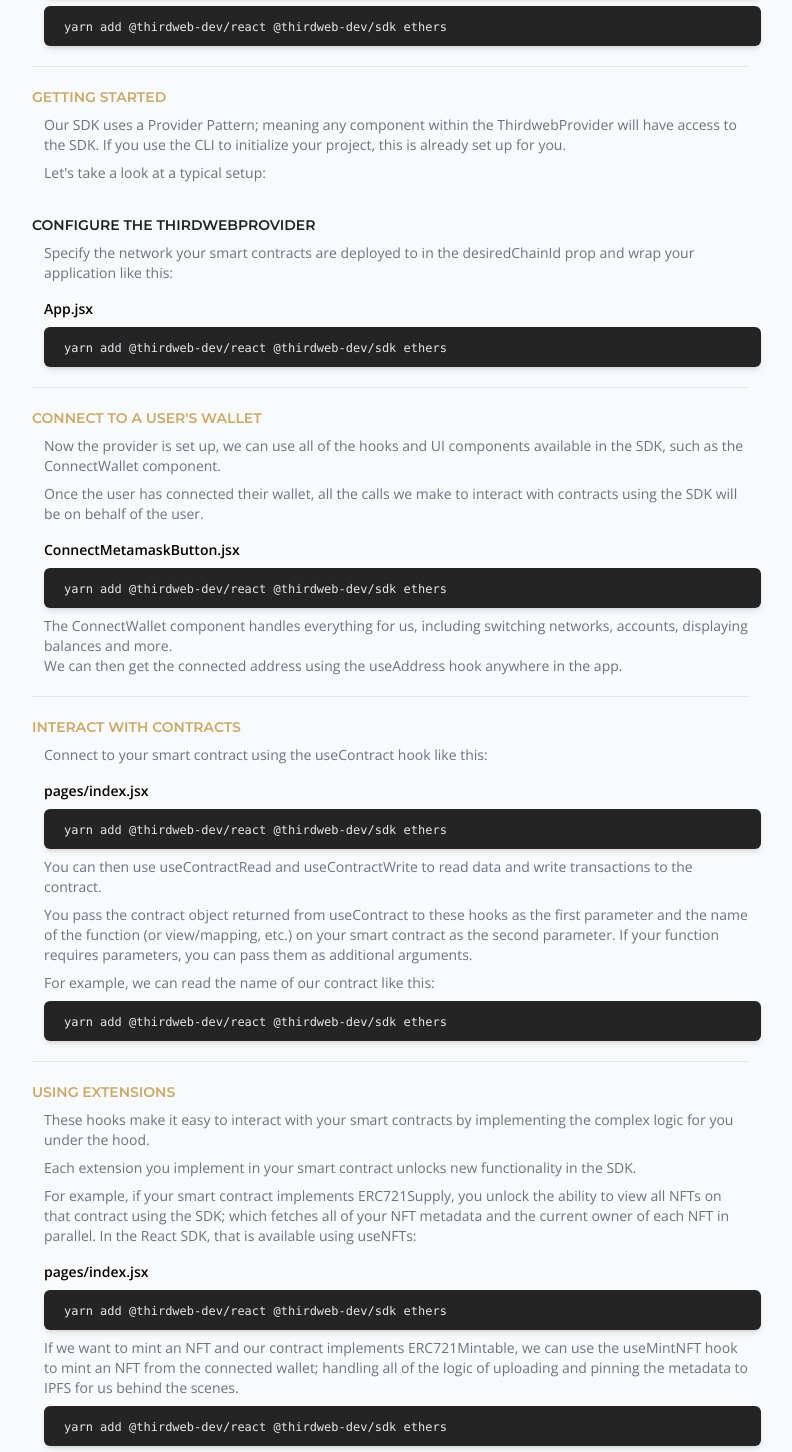
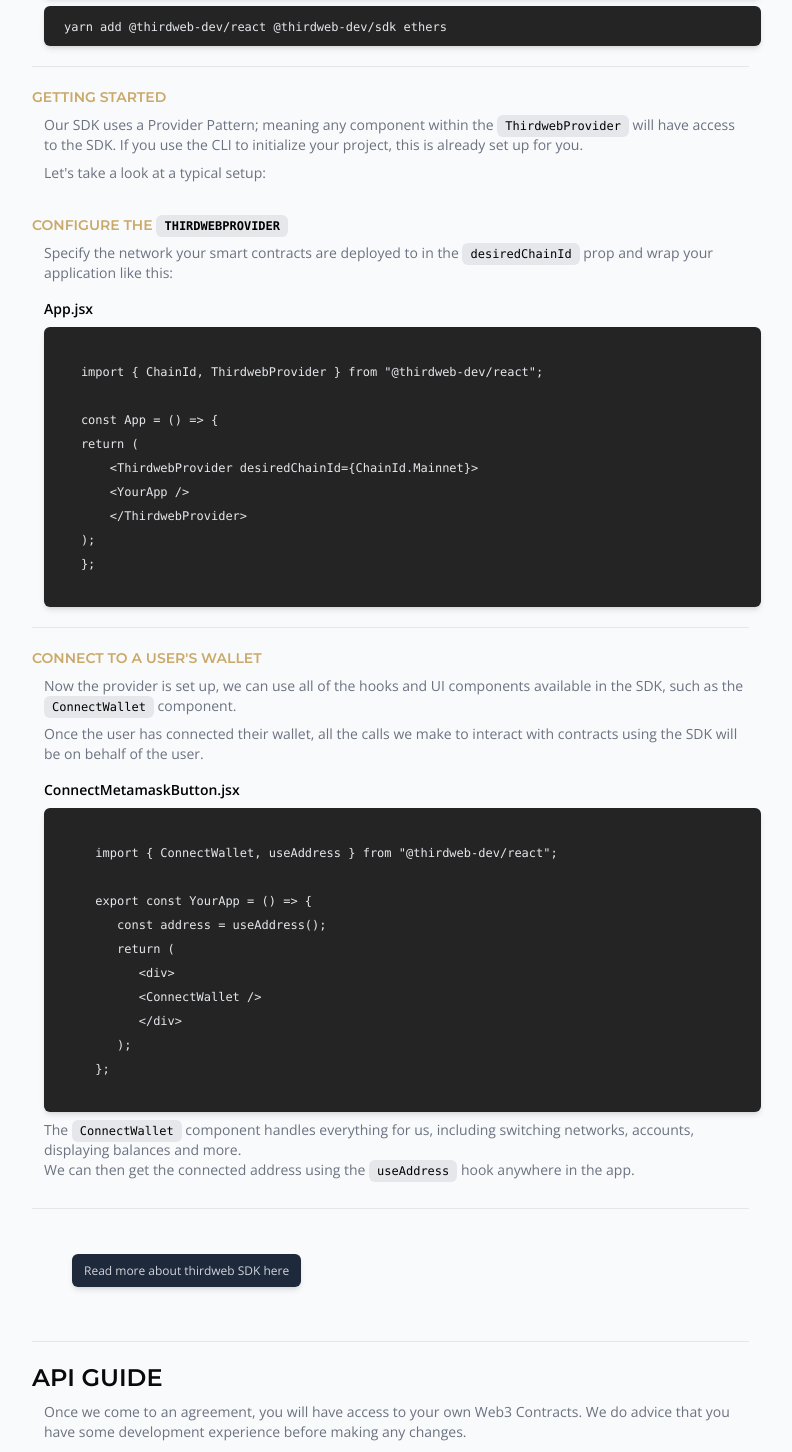
Before and after one commit to AliMora83/nk_crypto_docs, a Next.js app: page /internal in a window 1280 px wide. Shown: the part 1128-2580 px from the top of the page, without its empty margins (160-952 px from the left). Built offline with nearby package versions, Linux system fonts and the light colour scheme.

Commit message:
gray code

```diff
--- a/app/internal/code/code_01.tsx
+++ b/app/internal/code/code_01.tsx
@@ -9,14 +9,13 @@
             <pre id="code-container" data-language="javascript" className='pre_black'>
                 <code className='code_wit'>
                     {`
-    import { ConnectWallet, useAddress } from "@thirdweb-dev/react";
+    import { ChainId, ThirdwebProvider } from "@thirdweb-dev/react";
 
-    export const YourApp = () => {
-    const address = useAddress();
+    const App = () => {
     return (
-        <div>
-        <ConnectWallet />
-        </div>
+        <ThirdwebProvider desiredChainId={ChainId.Mainnet}>
+        <YourApp />
+        </ThirdwebProvider>
     );
     };
     `}
--- a/app/internal/internal.tsx
+++ b/app/internal/internal.tsx
@@ -54,17 +54,14 @@
                <hr />
                <h4>Getting started</h4>
 
-               <p className='w-4/5'>Our SDK uses a Provider Pattern; meaning any component within the ThirdwebProvider will have access to the SDK. If you use the CLI to initialize your project, this is already set up for you.</p>
+               <p className='w-4/5'>Our SDK uses a Provider Pattern; meaning any component within the <code className='code_gray'>ThirdwebProvider</code> will have access to the SDK. If you use the CLI to initialize your project, this is already set up for you.</p>
                <p>Let's take a look at a typical setup:</p>
                <br />
-               <h2>Configure the ThirdwebProvider</h2>
-               <p className='w-4/5'>Specify the network your smart contracts are deployed to in the desiredChainId prop and wrap your application like this:</p>
+               <h4>Configure the <code className='code_gray'>ThirdwebProvider</code></h4>
+               <p className='w-4/5'>Specify the network your smart contracts are deployed to in the <code className='code_gray'>desiredChainId</code> prop and wrap your application like this:</p>
                <p className='font-semibold text-black pt-2'>App.jsx</p>
 
-               <pre className='pre_black'>
-                  <code className='code_wit'>
-                     yarn add @thirdweb-dev/react @thirdweb-dev/sdk ethers
-                  </code></pre>
+               <Code_01 />
 
             </div>
 
@@ -72,7 +69,7 @@
                <hr />
                <h4>Connect to a User's Wallet</h4>
 
-               <p className='w-4/5'>Now the provider is set up, we can use all of the hooks and UI components available in the SDK, such as the ConnectWallet component.
+               <p className='w-4/5'>Now the provider is set up, we can use all of the hooks and UI components available in the SDK, such as the <code className='code_gray'>ConnectWallet</code> component.
                </p>
                <p className='w-4/5'>
                   Once the user has connected their wallet, all the calls we make to interact with contracts using the SDK will be on behalf of the user.</p>
@@ -80,94 +77,28 @@
                <p className='font-semibold text-black pt-2'>ConnectMetamaskButton.jsx</p>
                <pre className='pre_black'>
                   <code className='code_wit'>
-                     yarn add @thirdweb-dev/react @thirdweb-dev/sdk ethers
+                     {`
+      import { ConnectWallet, useAddress } from "@thirdweb-dev/react";
+
+      export const YourApp = () => {
+         const address = useAddress();
+         return (
+            <div>
+            <ConnectWallet />
+            </div>
+         );
+      };
+                     `}
                   </code></pre>
-               <p className='w-4/5'>The ConnectWallet component handles everything for us, including switching networks, accounts, displaying balances and more. <br /> We can then get the connected address using the useAddress hook anywhere in the app.</p>
+               <p className='w-4/5 pb-5'>The <code className='code_gray'>ConnectWallet</code> component handles everything for us, including switching networks, accounts, displaying balances and more. <br /> We can then get the connected address using the <code className='code_gray'> useAddress</code> hook anywhere in the app.</p>
 
             </div>
 
-            <div className="text-gray-700 text-left max-w-md justify-center md:max-w-2xl lg:max-w-4xl mx-auto" id='api'>
-               <hr />
-               <h4>Interact With Contracts</h4>
-
-               <p className='w-4/5'>Connect to your smart contract using the useContract hook like this:
-               </p>
-
-               <p className='font-semibold text-black pt-2'>pages/index.jsx</p>
-               <pre className='pre_black'>
-                  <code className='code_wit'>
-                     yarn add @thirdweb-dev/react @thirdweb-dev/sdk ethers
-                  </code></pre>
-               <p className='w-4/5'>You can then use useContractRead and useContractWrite to read data and write transactions to the contract.
-               </p><p className='w-4/5'>
-                  You pass the contract object returned from useContract to these hooks as the first parameter and the name of the function (or view/mapping, etc.) on your smart contract as the second parameter. If your function requires parameters, you can pass them as additional arguments.
-               </p><p className='w-4/5'>
-                  For example, we can read the name of our contract like this:</p>
-
-               <pre className='pre_black'>
-                  <code className='code_wit'>
-                     yarn add @thirdweb-dev/react @thirdweb-dev/sdk ethers
-                  </code></pre>
-
+            <hr className=''/>
+            <div className='pt-10 pb-10'>
+            <a href="https://portal.thirdweb.com/sdk" target="_blank" className='text-xs m-10 px-3 py-2 bg-slate-800 text-gray-300 rounded-md shadow-md hover:text-gray-100 hover:shadow-lg transition-all duration-200 ease-out'
+            >Read more about thirdweb SDK here</a>
             </div>
-
-            <div className="text-gray-700 text-left max-w-md justify-center md:max-w-2xl lg:max-w-4xl mx-auto" id='api'>
-               <hr />
-               <h4>Using Extensions</h4>
-
-               <p className='w-4/5'>These hooks make it easy to interact with your smart contracts by implementing the complex logic for you under the hood.
-               </p>
-               <p className='w-4/5'>Each extension you implement in your smart contract unlocks new functionality in the SDK.
-               </p>
-               <p className='w-4/5'>For example, if your smart contract implements ERC721Supply, you unlock the ability to view all NFTs on that contract using the SDK; which fetches all of your NFT metadata and the current owner of each NFT in parallel. In the React SDK, that is available using useNFTs:
-               </p>
-
-               <p className='font-semibold text-black pt-2'>pages/index.jsx</p>
-               <pre className='pre_black'>
-                  <code className='code_wit'>
-                     yarn add @thirdweb-dev/react @thirdweb-dev/sdk ethers
-                  </code></pre>
-               <p className='w-4/5'>If we want to mint an NFT and our contract implements ERC721Mintable, we can use the useMintNFT hook to mint an NFT from the connected wallet; handling all of the logic of uploading and pinning the metadata to IPFS for us behind the scenes.
-               </p>
-
-               <pre className='pre_black'>
-                  <code className='code_wit'>
-                     yarn add @thirdweb-dev/react @thirdweb-dev/sdk ethers
-                  </code></pre>
-
-            </div>
-
-            <div className="text-gray-700 text-left max-w-md justify-center md:max-w-2xl lg:max-w-4xl mx-auto" id='api'>
-               <Code_01 />
-               </div>
-            <div className="text-gray-700 text-left max-w-md justify-center md:max-w-2xl lg:max-w-4xl mx-auto" id='api'>
-               <hr />
-               <h4>UI Components</h4>
-
-               <p className='w-4/5'>The SDK provides many UI components to help you build your application.
-               </p>
-               <p className='w-4/5'>For example, we can render each of the NFTs using the NFT Media Renderer component, making use of the loading state from useNFTs:
-               </p>
-               <p className='font-semibold text-black pt-2'>pages/index.jsx</p>
-               <pre className='pre_black'>
-                  <code className='code_wit'>
-                     yarn add @thirdweb-dev/react @thirdweb-dev/sdk ethers
-                  </code></pre>
-               <p className='w-4/5'>The Web3Button component ensures the user has connected their wallet and is currently configured to the same network as your smart contract before calling the function. It also has access to the contract directly, allowing you to perform any action on your smart contract when the button is clicked.
-               </p>
-               <p className='w-4/5'>For example, we can mint an NFT like this:
-               </p>
-
-               <pre className='pre_black'>
-                  <code className='code_wit'>
-                     yarn add @thirdweb-dev/react @thirdweb-dev/sdk ethers
-                  </code></pre>
-
-                  <a href="https://portal.thirdweb.com/sdk" className='text-xs m-10'>Read more about SDK</a>
-
-            </div>
-
-            <br />
             <div className="text-gray-700 text-left max-w-md justify-center md:max-w-2xl lg:max-w-4xl mx-auto" id='api'>
                <hr />
                <h1 className=''>
@@ -176,7 +107,7 @@
                <p className='w-4/5'>
                   Once we come to an agreement, you will have access to your own Web3 Contracts. We do advice that you have some development experience before making any changes.</p>
 
-                  <img src="third_api.png" alt="API" className='w-4/5 mt-5 rounded-md shadow-md' />
+               <img src="third_api.png" alt="API" className='w-4/5 mt-5 rounded-md shadow-md' />
             </div>
             <br />
             <div className="text-gray-700 text-left max-w-md justify-center md:max-w-2xl lg:max-w-4xl mx-auto" id='support'>
@@ -189,8 +120,8 @@
                </h4>
                <p className='w-4/5'>
                   Our contact details and where to look for more information or assistance.</p>
-                  <Contact01 />
-                  <small className='pl-5 text-gray-400 text-xs'>*add Contact card</small>
+               <Contact01 />
+               <small className='pl-5 text-gray-400 text-xs'>*add Contact card</small>
                <br />
 
             </div>
@@ -206,7 +137,7 @@
                </h4>
                <p className='w-4/5'>
                   Admin Wallet will have access to these Functions on the Blockchain back-end.</p>
-                  <small className='pl-5 text-gray-400 text-xs'>*add admin image</small>
+               <small className='pl-5 text-gray-400 text-xs'>*add admin image</small>
                <br />
 
             </div>
--- a/styles/globals.css
+++ b/styles/globals.css
@@ -79,7 +79,7 @@
     }
 
     .code_gray {
-    @apply text-black text-xs bg-gray-200 p-2 rounded-md
+    @apply text-black text-xs bg-gray-200 px-2 py-1 rounded-md
     }
 
     .code_wit {
```
